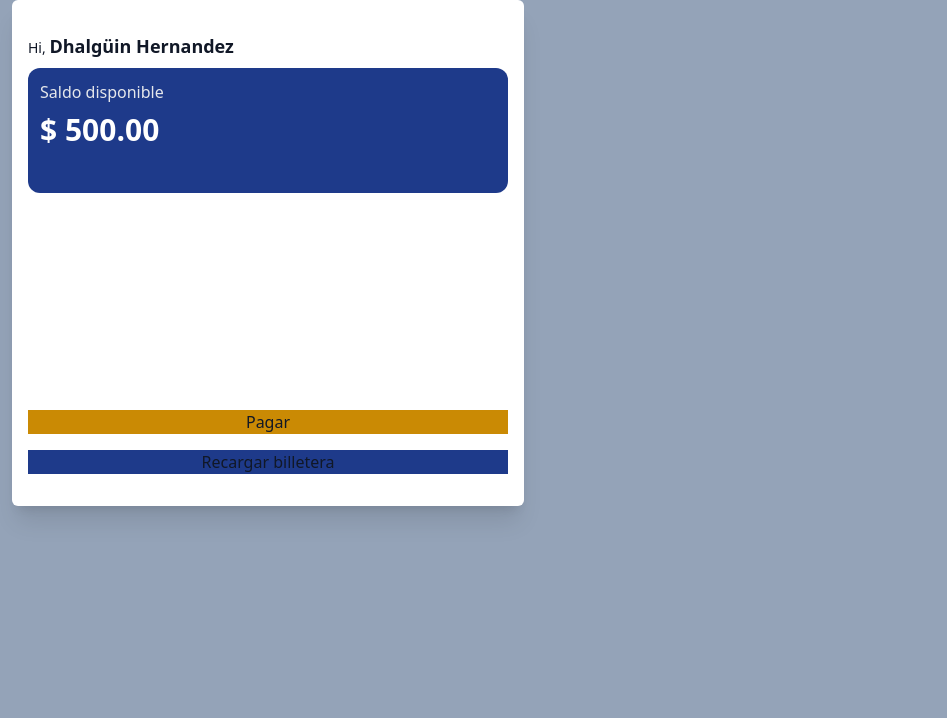
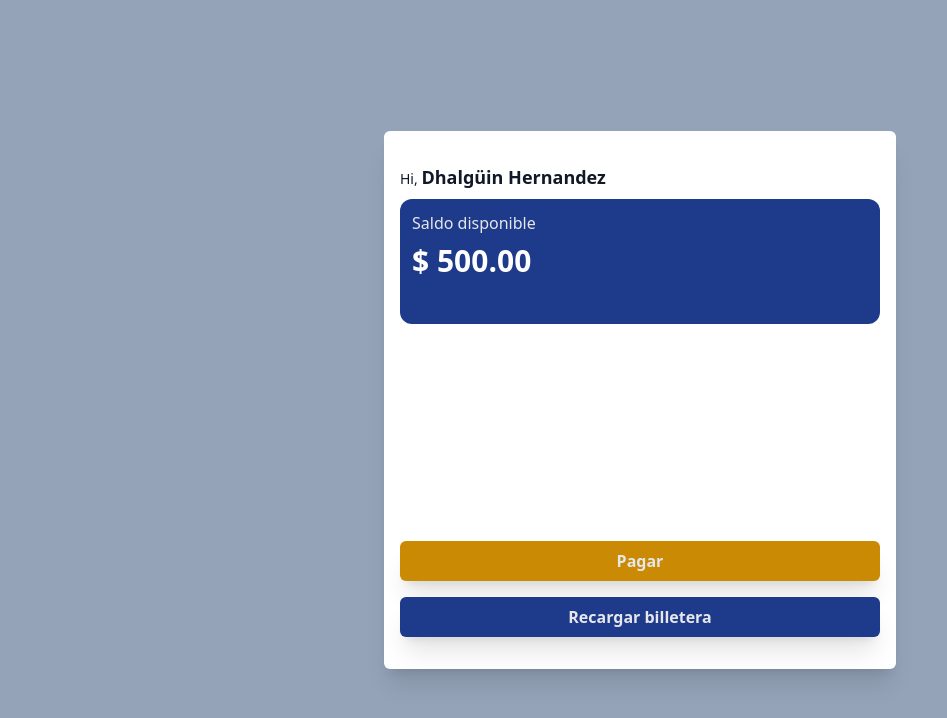
Before and after one commit to Dhalguin/epayco-challenge-client, a React (Create React App) app: page / in a window 1280 px wide. Shown: the top 718 px of the page, without its empty margins (0-947 px from the left). Built offline with nearby package versions, Linux system fonts and the light colour scheme.

Commit message:
update styles

```diff
--- a/src/index.css
+++ b/src/index.css
@@ -14,9 +14,17 @@ code {
 }
 
 .container {
-  @apply bg-white text-gray-900 rounded-md items-center justify-center mx-3 px-4 py-8 w-full shadow-xl lg:w-fit lg:min-w-[40%] lg:min-h-[60%];
+  @apply flex justify-center items-center h-screen w-screen;
+}
+
+.card {
+  @apply bg-white text-gray-900 rounded-md mx-3 px-4 py-8 w-full shadow-xl min-h-[60%] lg:w-fit lg:min-w-[40%];
+}
+
+.btn {
+  @apply text-gray-200  py-2 px-4 rounded-md min-w-[243px] shadow-xl font-semibold;
 }
 
 .btn-primary {
-  @apply bg-blue-400 text-gray-200 w-fit py-2 px-4 rounded-md min-w-[243px] shadow-xl font-semibold;
+  @apply bg-blue-400 w-fit;
 }
--- a/src/pages/register/index.tsx
+++ b/src/pages/register/index.tsx
@@ -9,8 +9,8 @@ function RegisterPage() {
   }
 
   return (
-    <div className="flex justify-center items-center h-screen w-screen">
-      <div className="container">
+    <div className="container">
+      <div className="card">
         <h2 className="text-2xl font-bold text-center">Registro de cliente</h2>
         <div className="mt-5 w-full">
           <form className="flex flex-col gap-2" onSubmit={handleSubmit(onSubmit)}>
@@ -43,7 +43,7 @@ function RegisterPage() {
               placeholder="Ingrese su número de telefono"
             />
             <div className="flex justify-center mt-4">
-              <button className="btn-primary">Registrar</button>
+              <button className="btn btn-primary">Registrar</button>
             </div>
           </form>
         </div>
```
